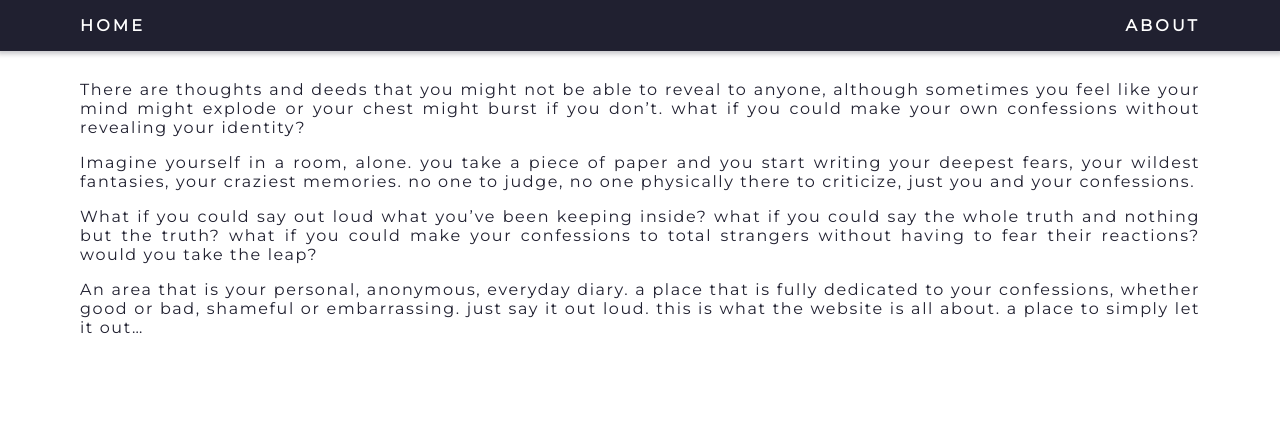
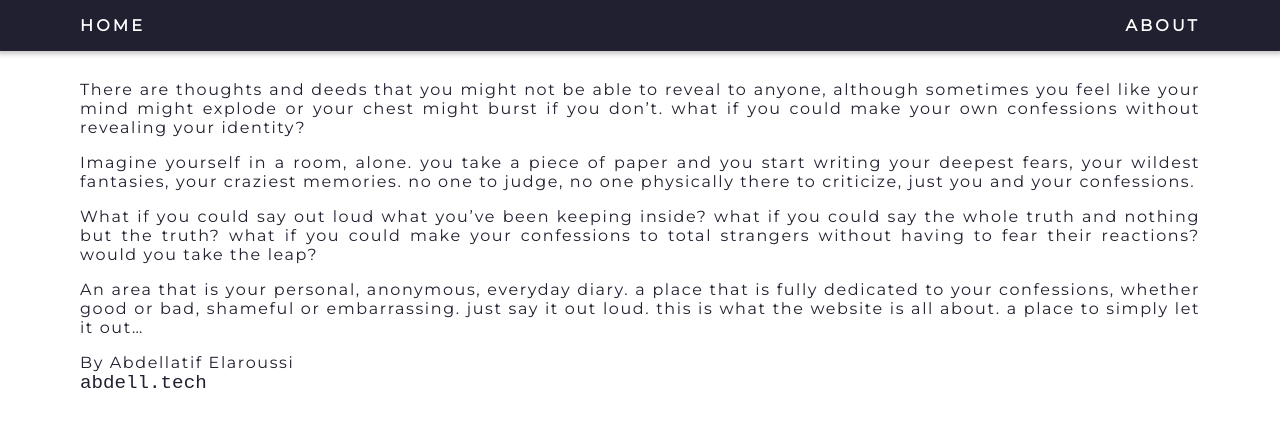
Before and after one commit to Abdelar/confessio, a React (Create React App) app: page /confessio/about in a window 1280 px wide. Shown: the top 426 px of the page. Built offline with nearby package versions, Linux system fonts and the light colour scheme; no server answers.

Commit message:
Add signature

```diff
--- a/src/components/About.css
+++ b/src/components/About.css
@@ -3,3 +3,7 @@
 	text-align: justify;
 	letter-spacing: 0.1em;
 }
+
+.signature.domain {
+	font-size: 1.2rem;
+}
--- a/src/components/About.js
+++ b/src/components/About.js
@@ -29,6 +29,8 @@ export default function About() {
 				embarrassing. just say it out loud. this is what the website is all
 				about. a place to simply let it out…
 			</p>
+			<p className='signature name'>By Abdellatif Elaroussi</p>
+			<pre className='signature domain'>abdell.tech</pre>
 		</div>
 	);
 }
```
